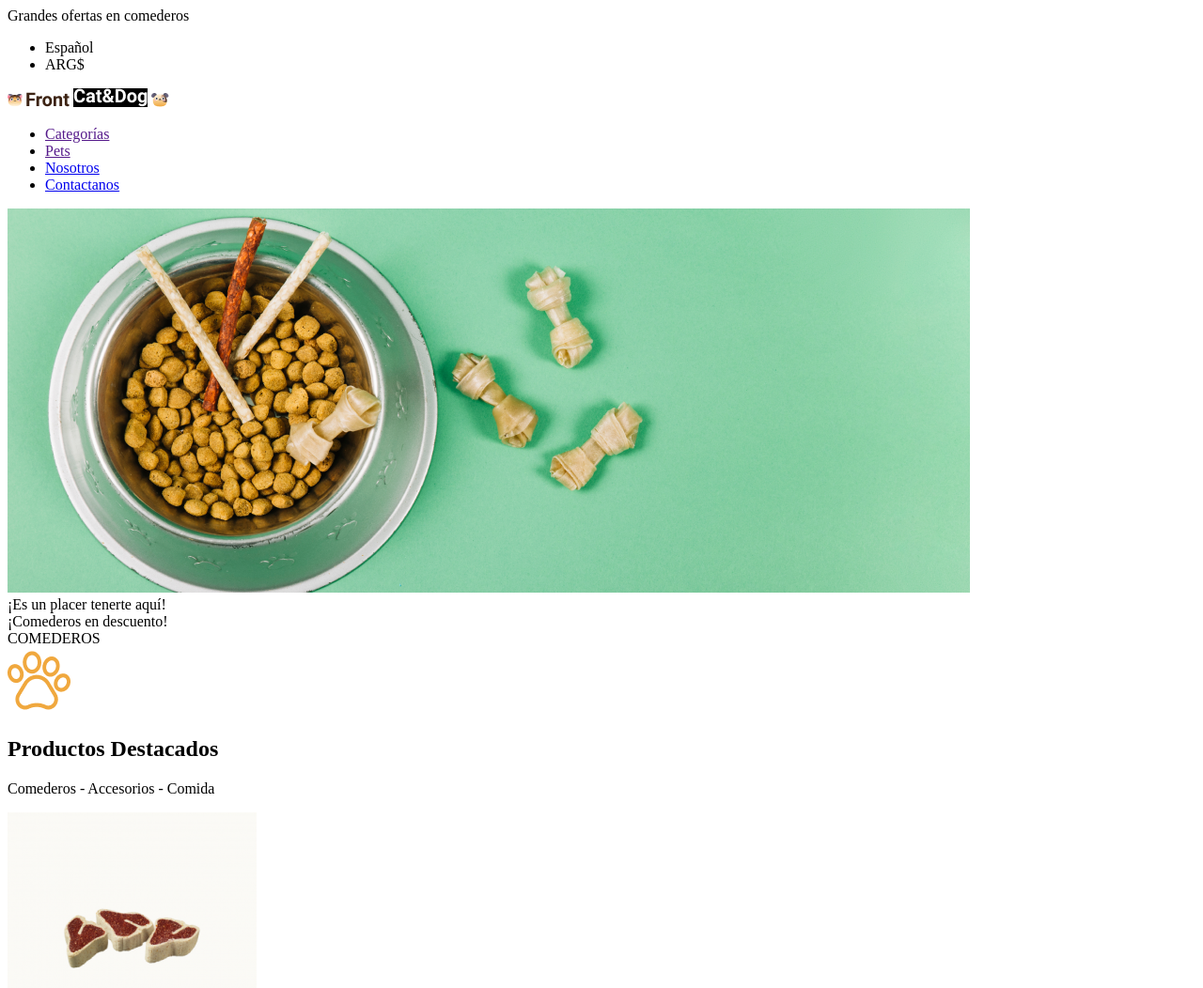
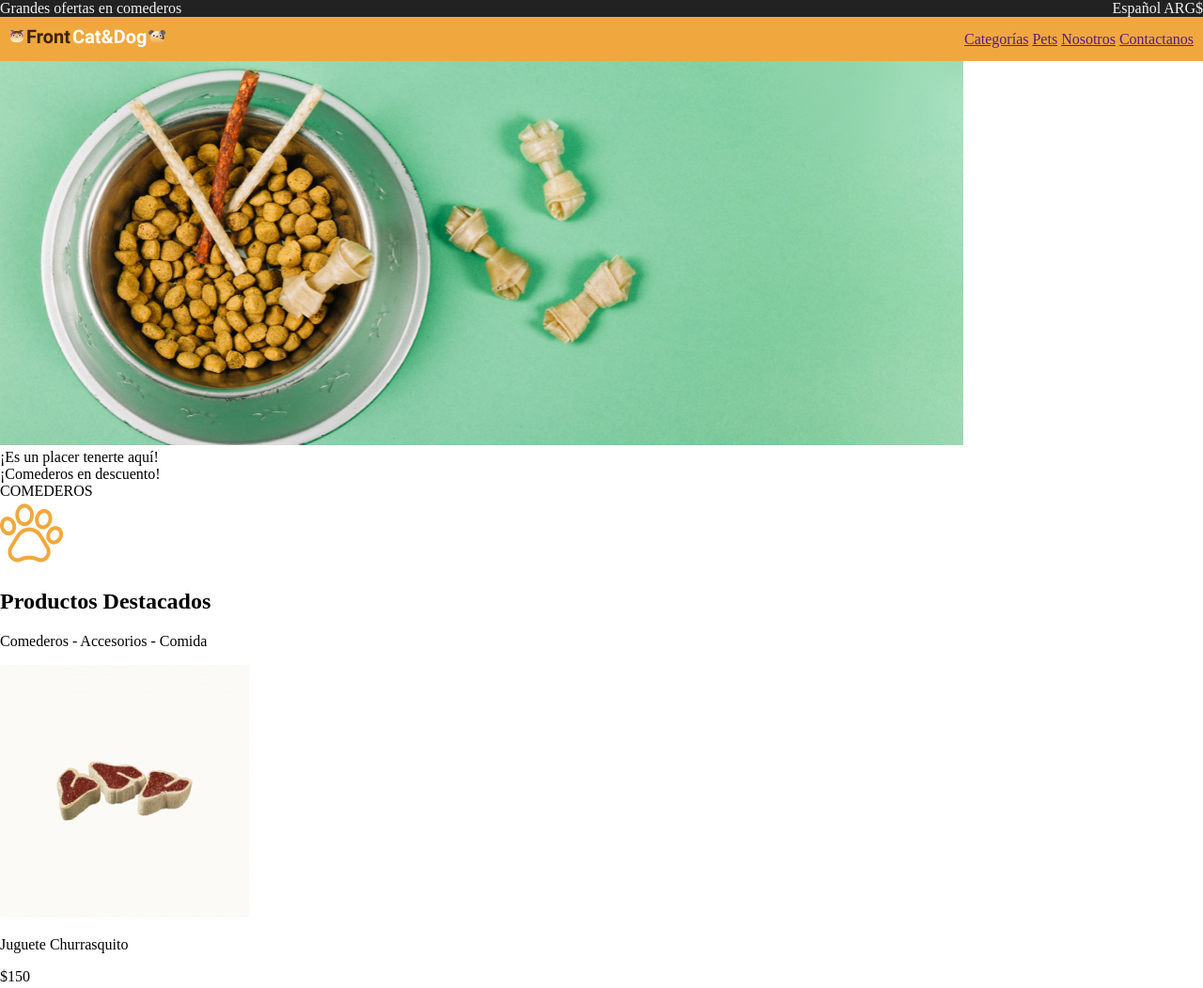
Before and after one commit to Juane2305/P-gina-PetShop, a plain HTML site: page index.html in a window 1280 px wide. Shown: the top 1052 px of the page at 94% size. Drawn offline with Linux system fonts and the light colour scheme.

Commit message:
Arreglé el logo

```diff
--- a/index.html
+++ b/index.html
@@ -8,54 +8,55 @@
     <title>FrontCat&Dog</title>
 </head>
 <body>
+        <section id="header-alto">
+            <span>Grandes ofertas en comederos</span>
+
+            <span>Español  ARG$</span>
+        </section>
     <header>
+        <section class="header-bajo">
+            <img src="img/Logo.png" alt="logo">
+        </section>
 
-        <span>Grandes ofertas en comederos</span>
-        <ul>
-            <li>Español</li>
-            <li>ARG$</li>
-        </ul>
-        <section>
-            <img src="img/Cat.png" alt="gato"> <img src="img/Front.png" alt="Front"> <img  style="background-color:black ;" src="img/Cat&Dog.png" alt="cat&dog"> <img src="img/Dog.png" alt="dog">
+		<section>
+            <nav>
+                <a href="" class="nav-link">Categorías</a>
+                <a href="" class="nav-link">Pets</a>
+                <a href="" class="nav-link">Nosotros</a>
+                <a href="" class="nav-link">Contactanos</a>
+            </nav>
         </section>
-		<section>
-            <ul>
-                <li><a href="">Categorías</a></li>
-                <li><a href="">Pets</a></li>
-                <li><a href="#nosotros">Nosotros</a></li>
-                <li><a href="#contacto">Contactanos</a></li>
-            </ul>
     </header>
     <main>
         </section>
+
         <section>
-            <img src="img/foto-inicio.png" alt="Foto-Comedero"><br>
+            <img id="imagen-central" src="img/foto-inicio.png" alt="Foto-Comedero"><br>
             <span>¡Es un placer tenerte aquí!</span><br>
             <span>¡Comederos en descuento!</span><br>
             <span>COMEDEROS</span><br>
         </section>
+
         <section>
             <img src="img/huella.png" alt="huella">
-            <h1>Productos Destacados</h1>
+            <h1 class="productos-destacados">Productos Destacados</h1>
             <p>Comederos - Accesorios - Comida</p>
         </section>
+
         <section>
             <img src="img/churrasquito.png" alt="churrasquito">
-            <p>
-                Juguete Churrasquito<br>
-                $150
-            </p>
+            <p>Juguete Churrasquito</p>
+            <p>$150</p>
+
             <img src="img/comedero.png" alt="comedero">
-            <p>
-                Comedero para perro <br>
-                $250
-            </p>
+            <p>Comedero para perro</p>
+            <p>$250</p>
             <img src="img/Huesito.png" alt="huesito">
-            <p>
-                Juguete Huesito<br>
-                $650
-            </p>
+            <p>Juguete Huesito</p>
+             <p>$650</p>
+
         </section>
+
         <section>
             <h2 id="contacto">Contáctanos </h2>
             <form>
@@ -67,6 +68,7 @@
             </form>
         </section>
     </main>
+
     <footer>
         <section">
         <img src="img/Group.png" style="background-color:black;"> <span>Suscribite para más novedades</span>
@@ -75,6 +77,7 @@
             <input type="submit" name="suscribirme" placeholder="Suscribirme">
         </form>
         </section>
+
         <section>
             <p align="center" style="color:white;background-color:black ;">Todos los derechos reservados Front End.</p>
         </section>
--- a/styles.css
+++ b/styles.css
@@ -0,0 +1,24 @@
+#header-alto {
+    color:#F3F3F3 ;
+    background-color: #222222;
+    display: flex;
+    justify-content: space-between;
+}
+body {
+    margin: 0;
+}
+header {
+    background-color:#F0A83E ;
+    display: flex;
+    justify-content: space-between;
+    align-items: center;
+    padding: 10px;
+
+}
+.header-bajo {
+
+}
+#imagen-central {
+    width: 1025px;
+    height: 409px;
+}
```
Also changed, not shown: img/Cat&Dog.png (deleted), img/Cat.png (deleted), img/Dog.png (deleted), img/Front.png (deleted), img/Logo.png (added).
